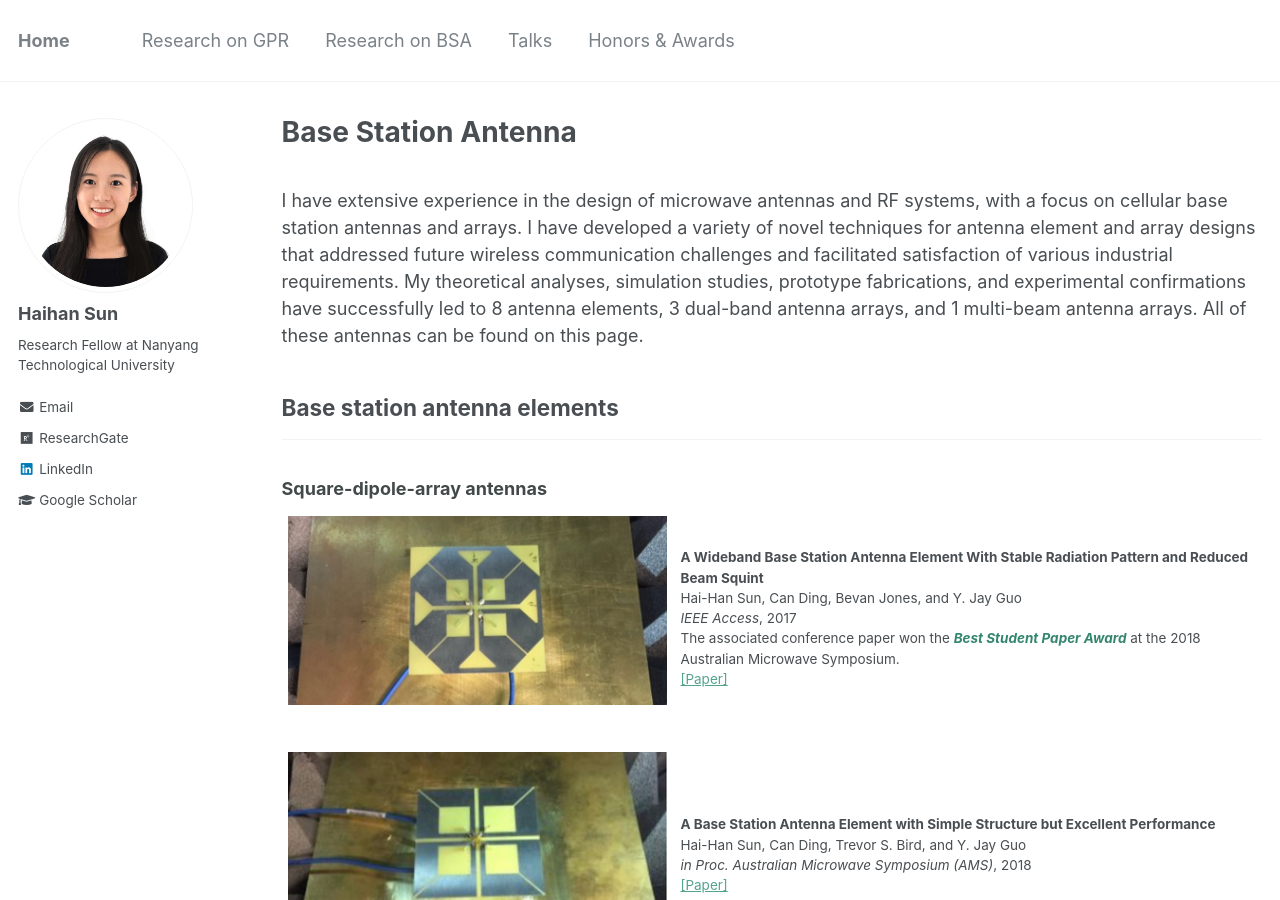
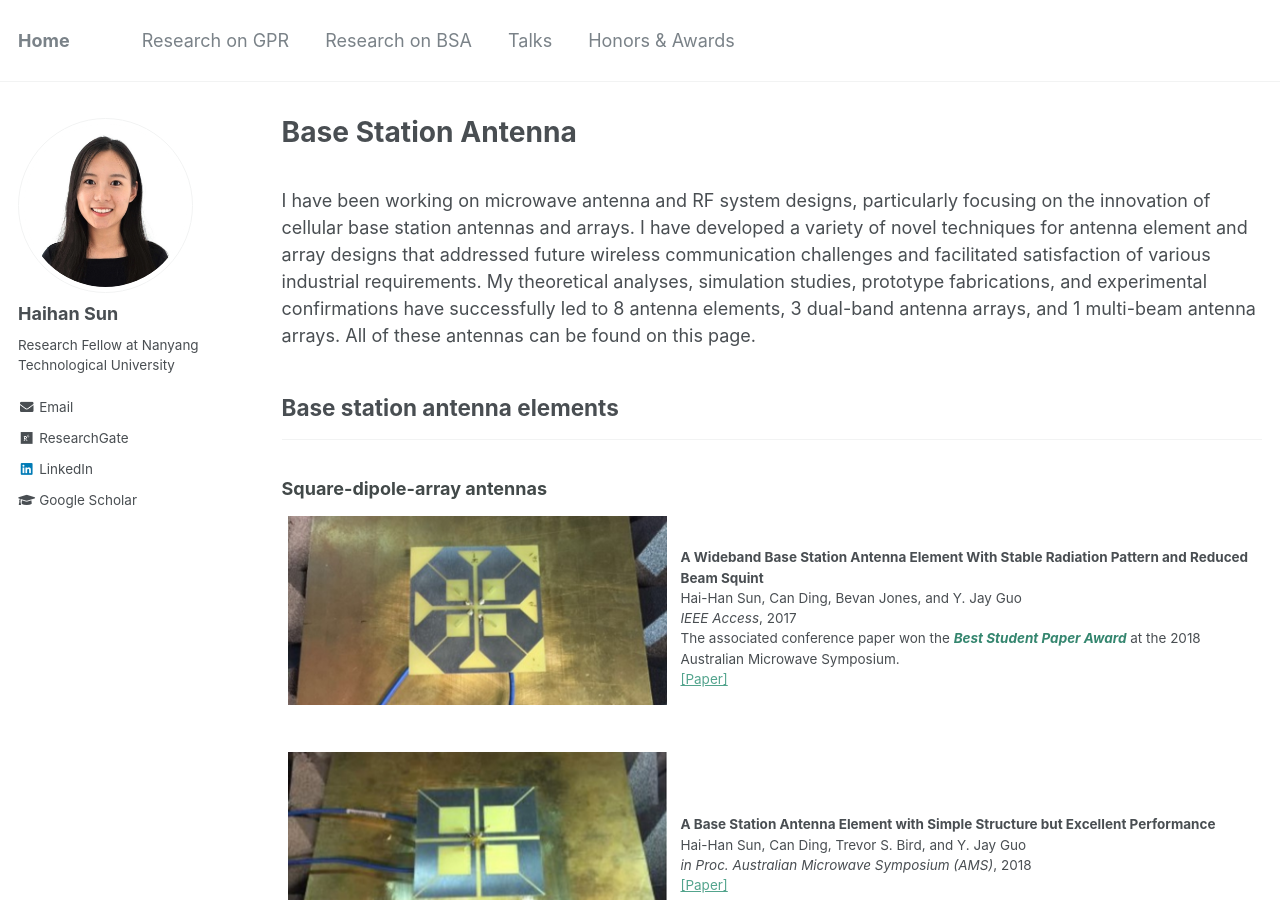
Before and after one commit to Haihan-Sun/Haihan-Sun.github.io, a Jekyll site: the page built from _pages/BSA.html, in a window 1280 px wide and 900 px high. Built offline with Jekyll 4.4.1, drawn with Linux system fonts in a browser that asks for light colours.

Commit message:
Update BSA.html

```diff
--- a/_pages/BSA.html
+++ b/_pages/BSA.html
@@ -15,7 +15,7 @@ author_profile: true
 <body>
 <br>
 
-I have extensive experience in the design of microwave antennas and RF systems, with a focus on cellular base station antennas and arrays.
+I have been working on microwave antenna and RF system designs, particularly focusing on the innovation of cellular base station antennas and arrays.
 I have developed a variety of novel techniques for antenna element and array designs that addressed future wireless communication challenges and
 facilitated satisfaction of various industrial requirements. My theoretical analyses, simulation studies, prototype fabrications, and experimental
 confirmations have successfully led to 8 antenna elements, 3 dual-band antenna arrays, and 1 multi-beam antenna arrays. All of these antennas can be found on this page.  <br />
```
